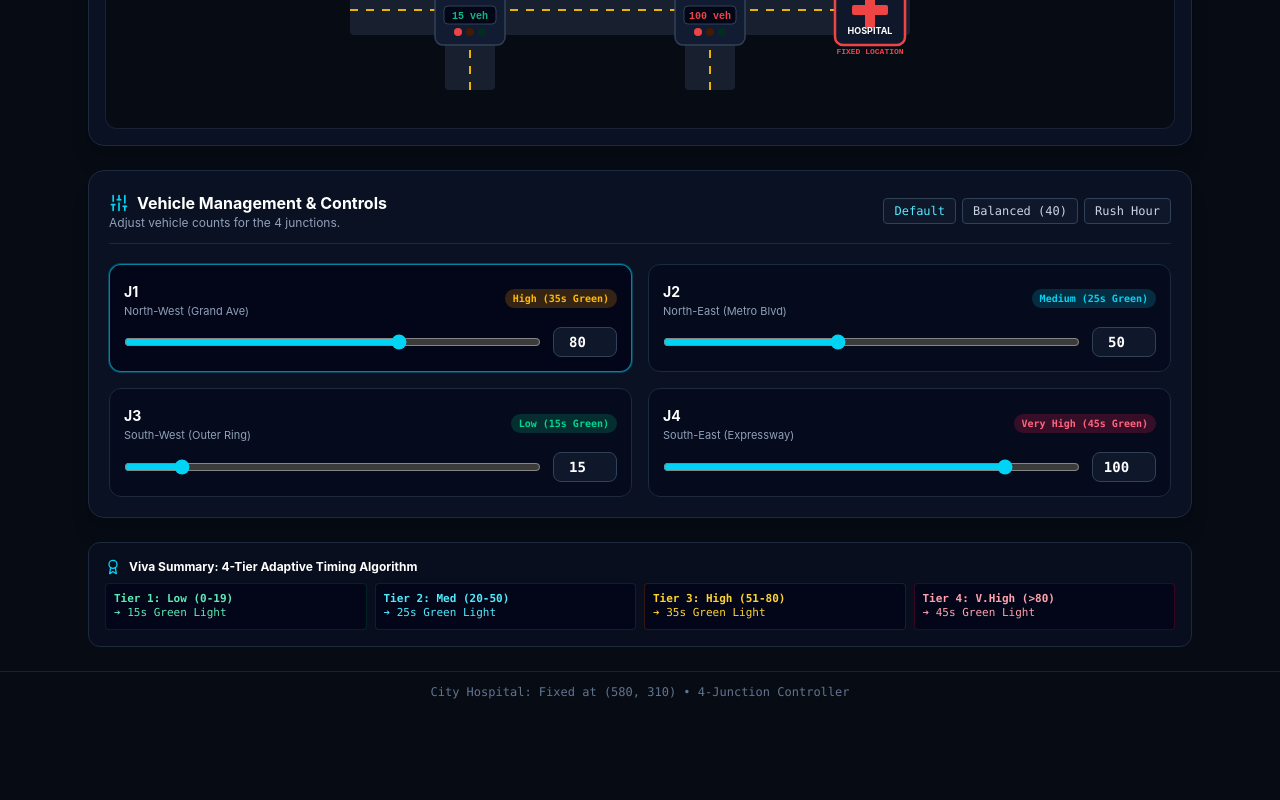
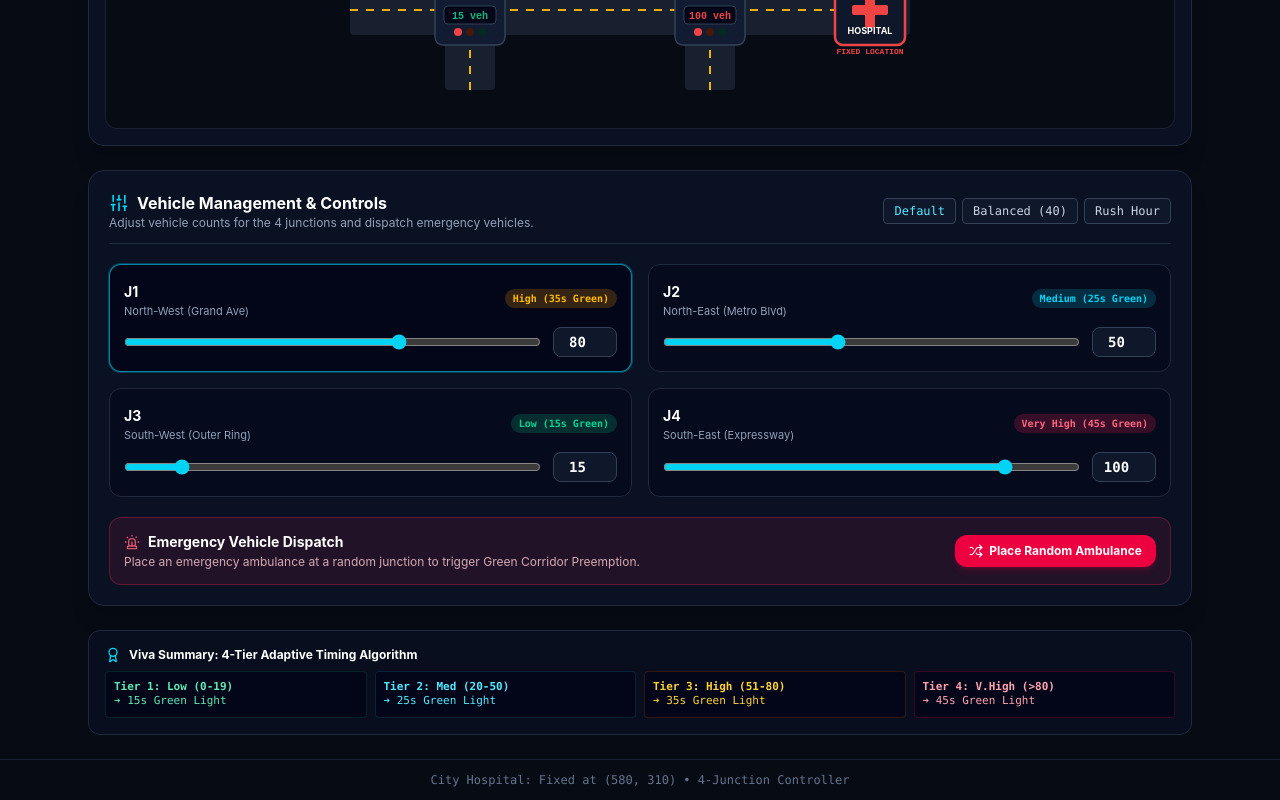
Before and after one commit to rwitankar-byte/TrafficFlow-AI_ASD, a React (Vite) app in the folder frontend/: page / in a window 1280 px wide. Shown: the part 448-1248 px from the top of the page. Before the commit the page ends 1160 px from the top, so only its background shows below. Built offline with nearby package versions, Linux system fonts and the light colour scheme.

Commit message:
feat(frontend): implement random ambulance dispatch and emergency green corridor route

```diff
--- a/frontend/src/App.jsx
+++ b/frontend/src/App.jsx
@@ -1,5 +1,5 @@
 import React, { useState } from 'react';
-import { Car, Activity, Hospital as HospitalIcon, Sliders, Award } from 'lucide-react';
+import { Car, Activity, Hospital as HospitalIcon, Sliders, Award, Siren, Shuffle } from 'lucide-react';
 
 /**
  * ==============================================================================
@@ -48,6 +48,9 @@ export default function App() {
   const [vehicles, setVehicles] = useState(DEFAULT_VEHICLES);
   const [selectedJunction, setSelectedJunction] = useState('J1');
 
+  // Requirement 3: Ambulance state
+  const [ambulance, setAmbulance] = useState(null);
+
   // Requirement 2: Adjust vehicle counts
   const handleVehicleChange = (junctionId, count) => {
     const val = Math.max(0, Math.min(120, Number(count) || 0));
@@ -59,6 +62,27 @@ export default function App() {
     if (presetName === 'BALANCED') setVehicles({ J1: 40, J2: 40, J3: 40, J4: 40 });
     if (presetName === 'LIGHT') setVehicles({ J1: 15, J2: 12, J3: 18, J4: 10 });
     if (presetName === 'HEAVY') setVehicles({ J1: 95, J2: 85, J3: 90, J4: 110 });
+  };
+
+  // Requirement 3: Add ambulance at a random location
+  const handleAddRandomAmbulance = () => {
+    const startCandidates = ['J1', 'J2', 'J3'];
+    const randomJunction = startCandidates[Math.floor(Math.random() * startCandidates.length)];
+
+    let path = [];
+    if (randomJunction === 'J1') path = ['J1', 'J2', 'J4', 'HOSPITAL'];
+    else if (randomJunction === 'J2') path = ['J2', 'J4', 'HOSPITAL'];
+    else path = ['J3', 'J4', 'HOSPITAL'];
+
+    setAmbulance({
+      junction: randomJunction,
+      path: path,
+      progress: 0,
+    });
+  };
+
+  const handleClearAmbulance = () => {
+    setAmbulance(null);
   };
 
   return (
@@ -105,6 +129,9 @@ export default function App() {
               <span className="flex items-center gap-1">
                 <span className="w-2.5 h-2.5 rounded-full bg-rose-500" /> Red Light
               </span>
+              <span className="flex items-center gap-1 text-rose-400">
+                <Siren className="w-3.5 h-3.5" /> Ambulance
+              </span>
               <span className="flex items-center gap-1 text-cyan-300">
                 <HospitalIcon className="w-3.5 h-3.5" /> Fixed Hospital
               </span>
@@ -125,6 +152,24 @@ export default function App() {
               <line x1="60" y1="310" x2="620" y2="310" stroke="#eab308" strokeWidth="2" strokeDasharray="8,8" />
               <line x1="180" y1="30" x2="180" y2="390" stroke="#eab308" strokeWidth="2" strokeDasharray="8,8" />
               <line x1="420" y1="30" x2="420" y2="390" stroke="#eab308" strokeWidth="2" strokeDasharray="8,8" />
+
+              {/* Glowing Emergency Green Corridor when Ambulance is placed */}
+              {ambulance && (
+                <path
+                  d={
+                    ambulance.junction === 'J1'
+                      ? 'M 180 130 L 420 130 L 420 310 L 580 310'
+                      : ambulance.junction === 'J2'
+                      ? 'M 420 130 L 420 310 L 580 310'
+                      : 'M 180 310 L 420 310 L 580 310'
+                  }
+                  fill="none"
+                  stroke="#10b981"
+                  strokeWidth="6"
+                  strokeDasharray="10,6"
+                  className="animate-pulse"
+                />
+              )}
 
               {/* REQUIREMENT 4: FIXED HOSPITAL LOCATION (Adjacent to Junction 4) */}
               <g transform={`translate(${HOSPITAL.x}, ${HOSPITAL.y})`}>
@@ -179,6 +224,16 @@ export default function App() {
                       <circle cx="0" cy="0" r="4" fill="#451a03" />
                       <circle cx="12" cy="0" r="4" fill="#022c22" />
                     </g>
+
+                    {/* Static Ambulance Marker */}
+                    {ambulance && ambulance.junction === j.id && (
+                      <g transform="translate(0, -44)">
+                        <rect x="-26" y="-9" width="52" height="18" rx="4" fill="#ef4444" stroke="#ffffff" strokeWidth="1" />
+                        <text x="0" y="4" textAnchor="middle" fill="#ffffff" fontSize="9" fontWeight="bold">
+                          🚑 SPAWNED
+                        </text>
+                      </g>
+                    )}
                   </g>
                 );
               })}
@@ -187,7 +242,7 @@ export default function App() {
         </section>
 
         {/* ============================================================== */}
-        {/* REQUIREMENT 2: VEHICLE MANAGEMENT CONTROLS                     */}
+        {/* REQUIREMENT 2 & 3: VEHICLE MANAGEMENT + RANDOM AMBULANCE       */}
         {/* ============================================================== */}
         <section className="bg-[#091122] border border-slate-800 rounded-2xl p-5 shadow-xl space-y-5">
           <div className="flex flex-col sm:flex-row sm:items-center justify-between gap-3 border-b border-slate-800 pb-3">
@@ -197,7 +252,7 @@ export default function App() {
                 <span>Vehicle Management &amp; Controls</span>
               </h2>
               <p className="text-xs text-slate-400">
-                Adjust vehicle counts for the 4 junctions.
+                Adjust vehicle counts for the 4 junctions and dispatch emergency vehicles.
               </p>
             </div>
 
@@ -273,6 +328,40 @@ export default function App() {
               );
             })}
           </div>
+
+          {/* REQUIREMENT 3: RANDOM AMBULANCE PLACEMENT */}
+          <div className="p-3.5 rounded-xl bg-rose-500/10 border border-rose-500/30 flex flex-col sm:flex-row sm:items-center justify-between gap-3">
+            <div>
+              <div className="flex items-center gap-2">
+                <Siren className="w-4 h-4 text-rose-400 animate-pulse" />
+                <span className="text-sm font-bold text-white">Emergency Vehicle Dispatch</span>
+              </div>
+              <p className="text-xs text-rose-200/80 mt-0.5">
+                {ambulance
+                  ? `🚑 Ambulance placed at ${ambulance.junction}! Green Corridor path: ${ambulance.path.join(' → ')}`
+                  : 'Place an emergency ambulance at a random junction to trigger Green Corridor Preemption.'}
+              </p>
+            </div>
+
+            <div className="flex items-center gap-2">
+              <button
+                onClick={handleAddRandomAmbulance}
+                className="px-3.5 py-2 rounded-xl bg-rose-600 hover:bg-rose-500 text-white font-bold text-xs flex items-center gap-1.5 transition-colors shadow-md shadow-rose-900/40"
+              >
+                <Shuffle className="w-3.5 h-3.5" />
+                <span>Place Random Ambulance</span>
+              </button>
+
+              {ambulance && (
+                <button
+                  onClick={handleClearAmbulance}
+                  className="px-2.5 py-2 rounded-xl bg-slate-800 hover:bg-slate-700 text-slate-300 text-xs font-semibold"
+                >
+                  Clear
+                </button>
+              )}
+            </div>
+          </div>
         </section>
 
         {/* Viva Reference Summary */}
```
